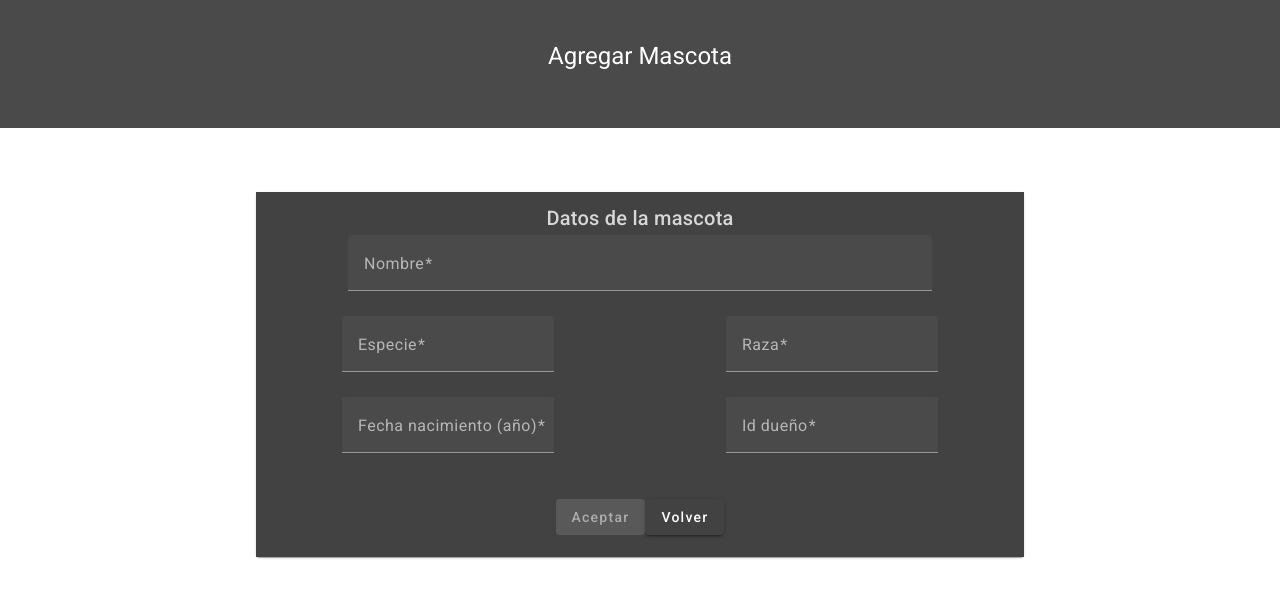
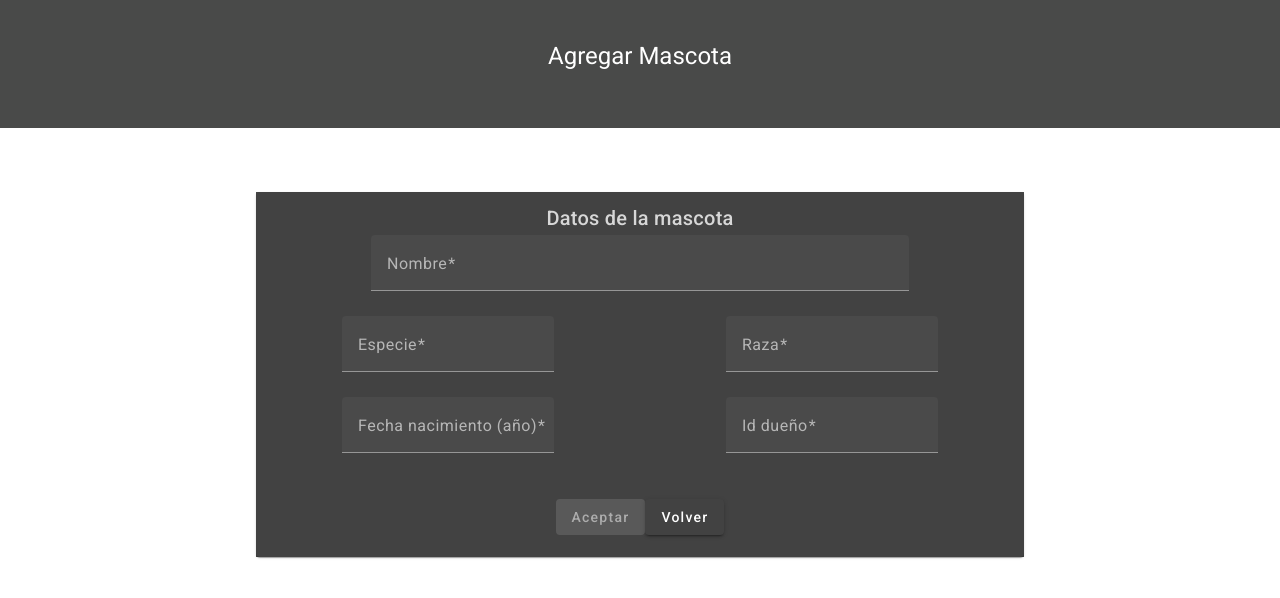
Before and after one commit to andressochoaa/MascotasFrontEndd, an Angular app: page /agregarMascota in a window 1280 px wide. Shown: the top 598 px of the page. Built offline with nearby package versions, Linux system fonts and the light colour scheme.

Commit message:
correcion visual imput nombre (width)

```diff
--- a/src/app/components/add-edit-mascota/add-edit-mascota.component.css
+++ b/src/app/components/add-edit-mascota/add-edit-mascota.component.css
@@ -5,6 +5,6 @@
   }
 
   .nombre-m-f-f {
-    width: 76%;
+    width: 70%;
     margin: 5px;
   }
```
